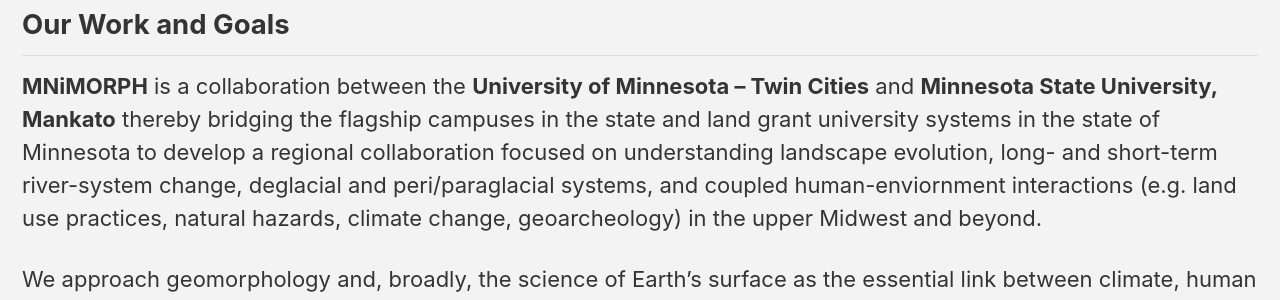
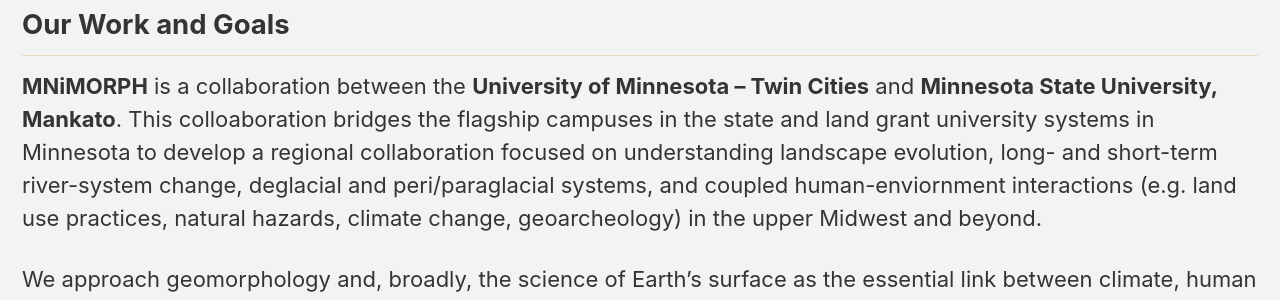
Before and after one commit to MNiMORPH/MNiMORPH.github.io, a Jekyll site: the page built from _pages/index.md, in a window 1280 px wide. Shown: the part 426-726 px from the top of the page. Built offline with Jekyll 4.4.1, drawn with Linux system fonts in a browser that asks for light colours; cached includes are drawn as plain includes; nearby versions of some CDN libraries.

Commit message:
Update index.md

```diff
--- a/_pages/index.md
+++ b/_pages/index.md
@@ -17,7 +17,7 @@
 
 ## Our Work and Goals
 
-**MNiMORPH** is a collaboration between the **University of Minnesota – Twin Cities** and **Minnesota State University, Mankato** thereby bridging the flagship campuses in the state and land grant university systems in the state of Minnesota to develop a regional collaboration focused on understanding landscape evolution, long- and short-term river-system change, deglacial and peri/paraglacial systems, and coupled human-enviornment interactions (e.g. land use practices, natural hazards, climate change, geoarcheology) in the upper Midwest and beyond.
+**MNiMORPH** is a collaboration between the **University of Minnesota – Twin Cities** and **Minnesota State University, Mankato**. This colloaboration bridges the flagship campuses in the state and land grant university systems in Minnesota to develop a regional collaboration focused on understanding landscape evolution, long- and short-term river-system change, deglacial and peri/paraglacial systems, and coupled human-enviornment interactions (e.g. land use practices, natural hazards, climate change, geoarcheology) in the upper Midwest and beyond.
 
 We approach geomorphology and, broadly, the science of Earth's surface as the essential link between climate, human activities, geodynamic processes, Earth history, and the environment in which we live. Our group approaches scientific inquiry:
 1. to encourage and foster equity, diversity, and inclusion in Earth Science,
```
